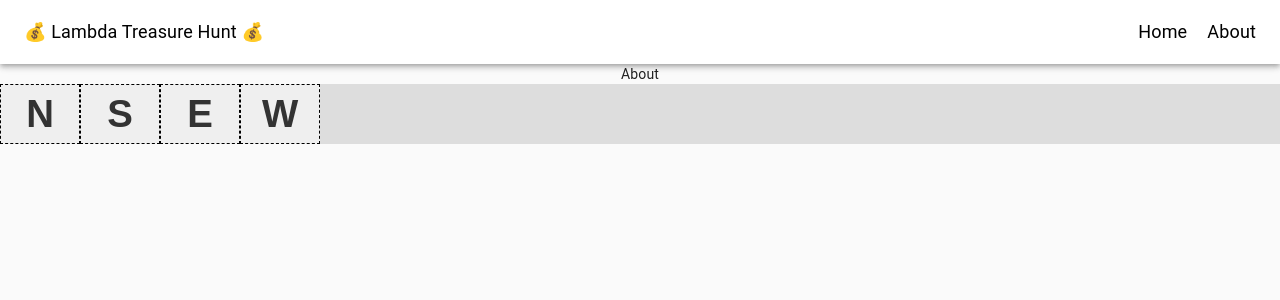
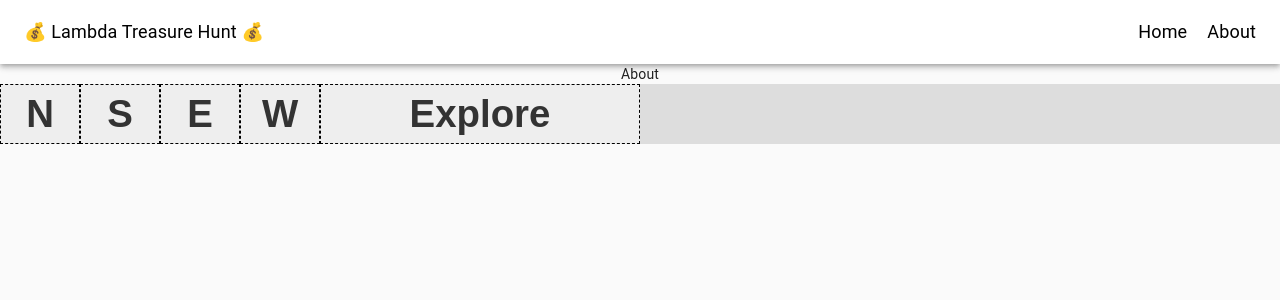
Before and after one commit to cpdis/lambda-treasure-team1, a React (Create React App) app in the folder client/: page /about in a window 1280 px wide. Shown: the top 300 px of the page. Built offline with nearby package versions, Linux system fonts and the light colour scheme.

Commit message:
add master to feature branch add explore button

```diff
--- a/client/src/components/Buttons/Button.js
+++ b/client/src/components/Buttons/Button.js
@@ -16,6 +16,7 @@ const Buttons = styled.button`
   color: #333;
   font-weight: 700;
   width: 100%;
+  background: #eee;
   border: 1px dashed black;
   height: 100%;
   cursor: pointer;
--- a/client/src/components/Commands.js
+++ b/client/src/components/Commands.js
@@ -4,7 +4,7 @@ import Button from "./Buttons/Button";
 import UpdateCommands from "./withCommands";
 class Commands extends Component {
   render() {
-    const { move } = this.props;
+    const { move, explore } = this.props;
     return (
       <CommandStyles>
         <div className="buttons">
@@ -12,6 +12,9 @@ class Commands extends Component {
           <Button task={move} title={"S"} />
           <Button task={move} title={"E"} />
           <Button task={move} title={"W"} />
+        </div>
+        <div className="buttons">
+          <Button task={explore} title={"Explore"} />
         </div>
       </CommandStyles>
     );
@@ -32,7 +35,6 @@ const CommandStyles = styled.div`
     justify-content: space-between;
     align-items: center;
     width: 25%;
-    background: #eee;
     height: 100%;
   }
 `;
--- a/client/src/components/withCommands.js
+++ b/client/src/components/withCommands.js
@@ -11,6 +11,7 @@ const UpdateCommand = HOCComponent => {
     componentDidMount() {}
 
     handleMove = async () => {};
+    handleExplore = async () => {};
 
     render() {
       return <HOCComponent move={this.handleMove} />;
```
